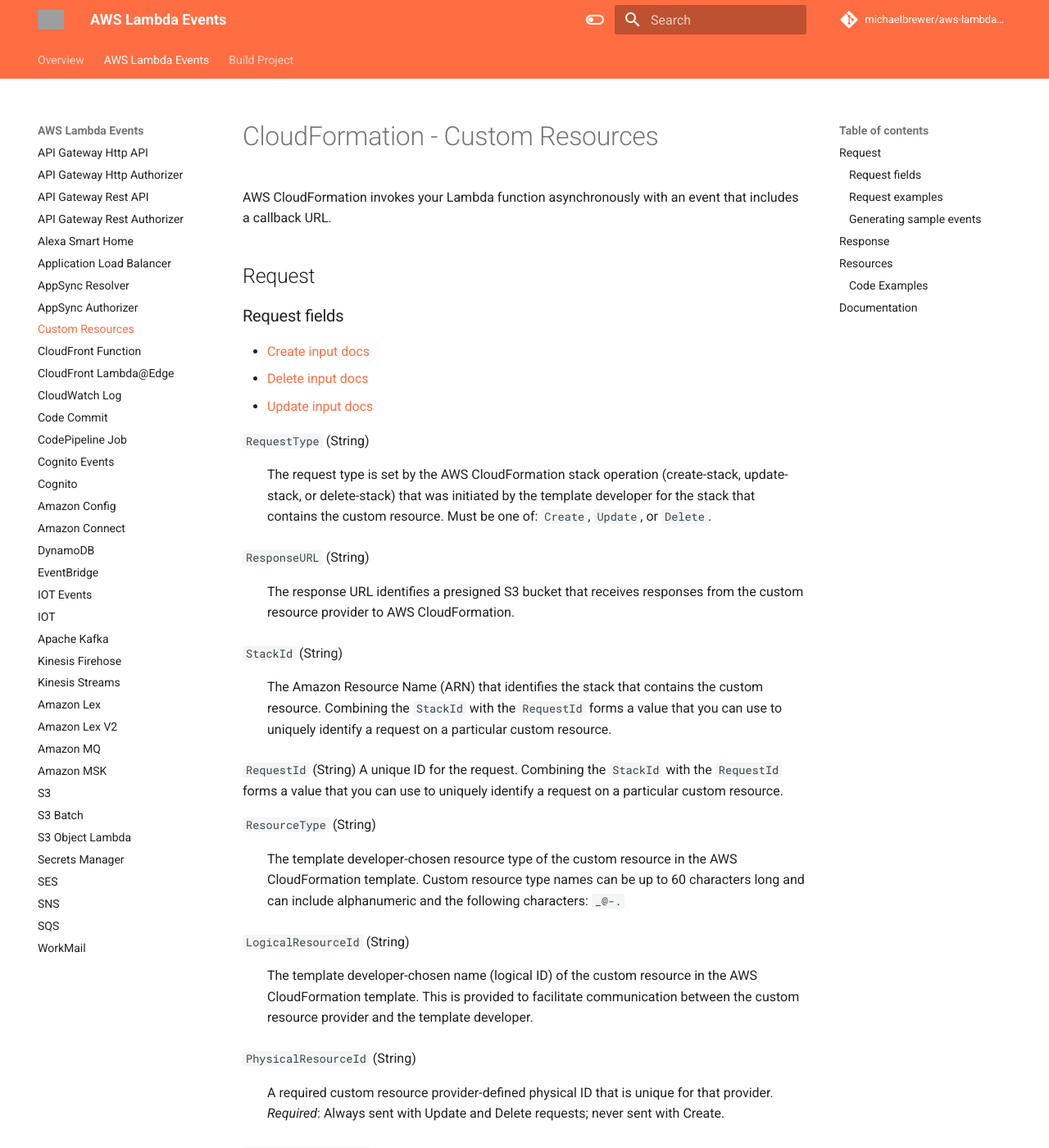
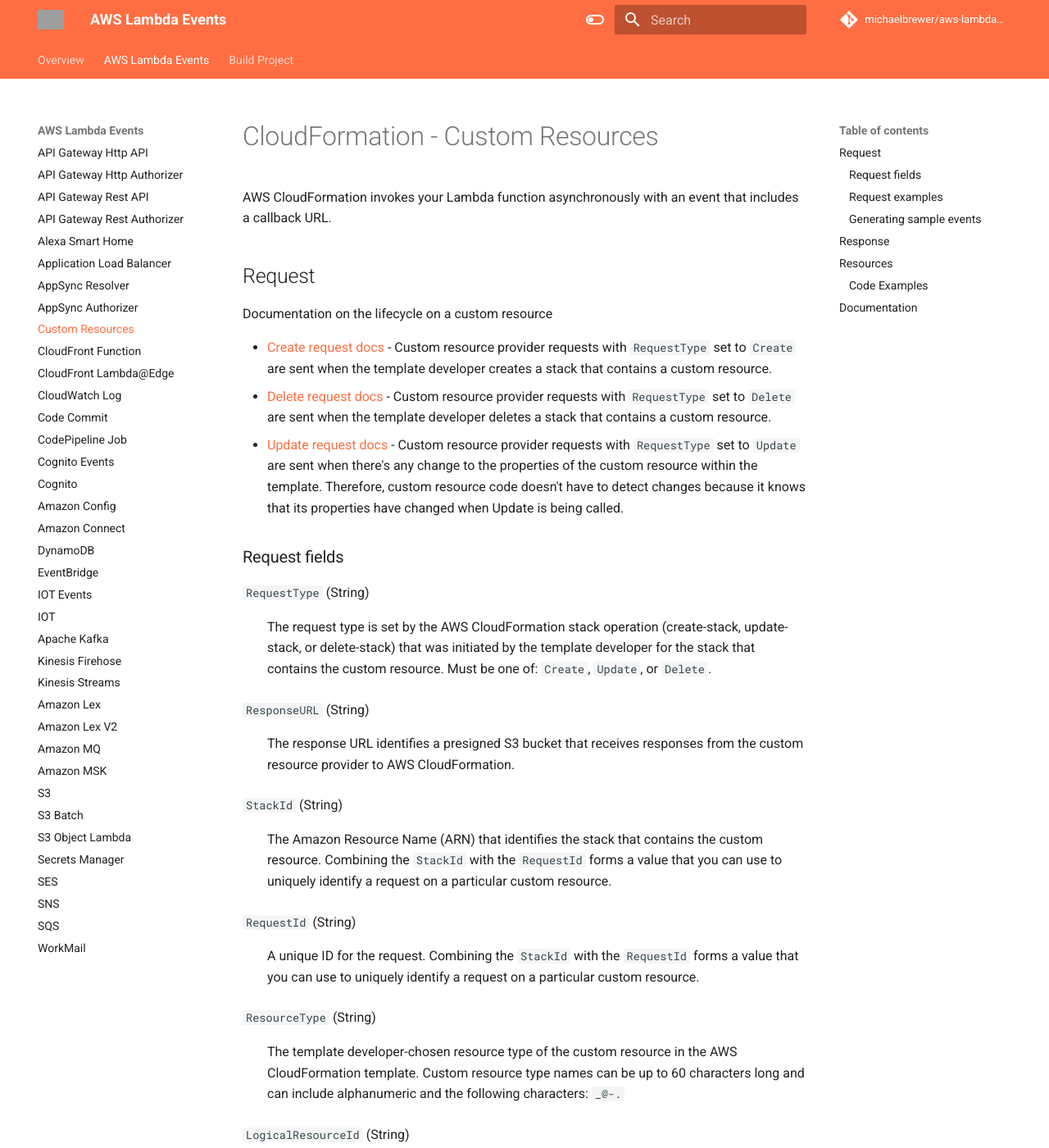
Before and after one commit to michaelbrewer/aws-lambda-events, an MkDocs documentation site: the page built from docs/cloudformation.md, in a window 1280 px wide and 1400 px high. Shown: the whole window at 82% size. Built offline with MkDocs 1.6.1 and Material for MkDocs 9.7.7, drawn with Linux system fonts in a browser that asks for light colours; comment, search, counter and statistics services are not loaded; grey boxes are pictures that could not be loaded.

Commit message:
feat(custom-resource): Clean up docs

```diff
--- a/docs/cloudformation.md
+++ b/docs/cloudformation.md
@@ -9,11 +9,13 @@
 
 ## Request
 
+Documentation on the lifecycle on a custom resource
+
+- [Create request docs](https://docs.aws.amazon.com/AWSCloudFormation/latest/UserGuide/crpg-ref-requesttypes-create.html) - Custom resource provider requests with `RequestType` set to `Create` are sent when the template developer creates a stack that contains a custom resource.
+- [Delete request docs](https://docs.aws.amazon.com/AWSCloudFormation/latest/UserGuide/crpg-ref-requesttypes-delete.html) - Custom resource provider requests with `RequestType` set to `Delete` are sent when the template developer deletes a stack that contains a custom resource.
+- [Update request docs](https://docs.aws.amazon.com/AWSCloudFormation/latest/UserGuide/crpg-ref-requesttypes-update.html) - Custom resource provider requests with `RequestType` set to `Update` are sent when there's any change to the properties of the custom resource within the template. Therefore, custom resource code doesn't have to detect changes because it knows that its properties have changed when Update is being called.
+
 ### Request fields
-
-- [Create input docs](https://docs.aws.amazon.com/AWSCloudFormation/latest/UserGuide/crpg-ref-requesttypes-create.html)
-- [Delete input docs](https://docs.aws.amazon.com/AWSCloudFormation/latest/UserGuide/crpg-ref-requesttypes-delete.html)
-- [Update input docs](https://docs.aws.amazon.com/AWSCloudFormation/latest/UserGuide/crpg-ref-requesttypes-update.html)
 
 `RequestType` (String)
 : The request type is set by the AWS CloudFormation stack operation (create-stack, update-stack, or delete-stack) that was initiated by
@@ -24,11 +26,11 @@
 : The response URL identifies a presigned S3 bucket that receives responses from the custom resource provider to AWS CloudFormation.
 
 `StackId` (String)
-: The Amazon Resource Name (ARN) that identifies the stack that contains the custom resource. Combining the `StackId` with the `RequestId`
-forms a value that you can use to uniquely identify a request on a particular custom resource.
+: The Amazon Resource Name (ARN) that identifies the stack that contains the custom resource.
+Combining the `StackId` with the `RequestId` forms a value that you can use to uniquely identify a request on a particular custom resource.
 
 `RequestId` (String)
-A unique ID for the request. Combining the `StackId` with the `RequestId` forms a value that you can use to uniquely identify a request
+: A unique ID for the request. Combining the `StackId` with the `RequestId` forms a value that you can use to uniquely identify a request
 on a particular custom resource.
 
 `ResourceType` (String)
```
